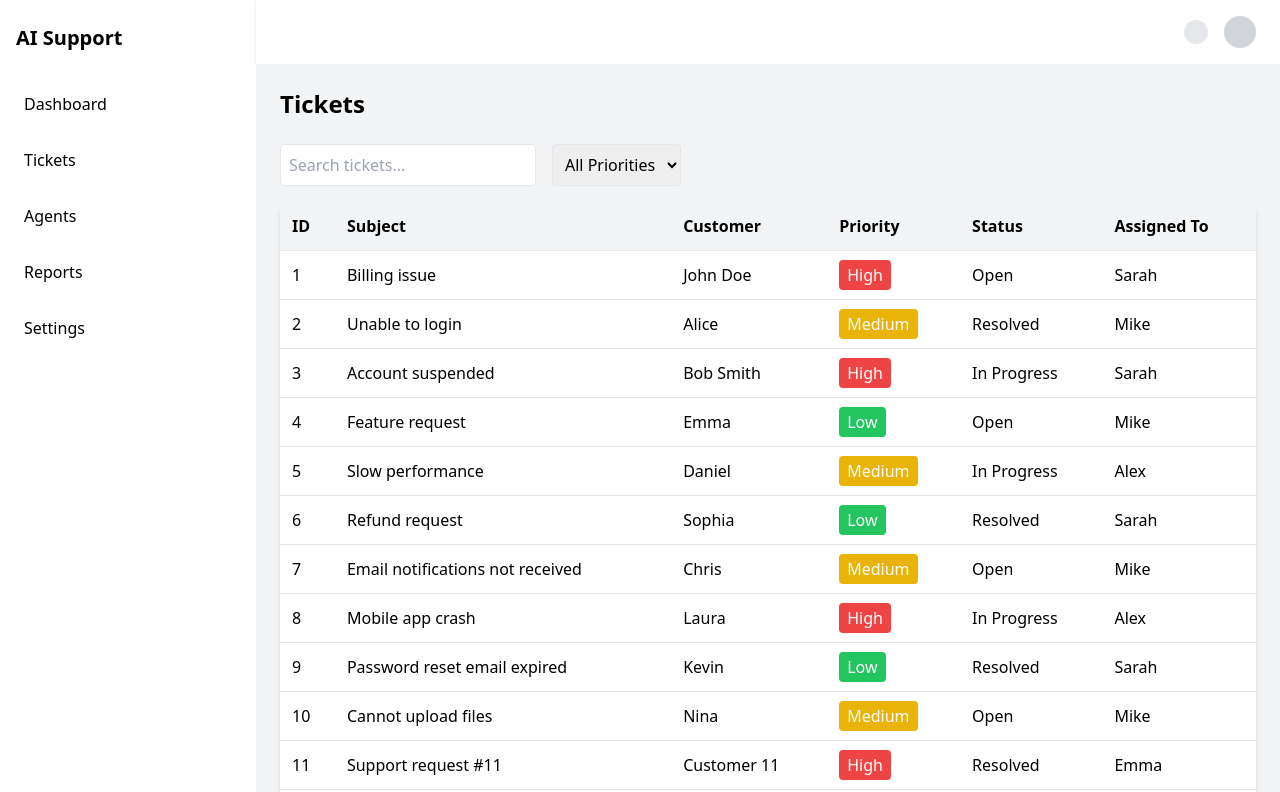
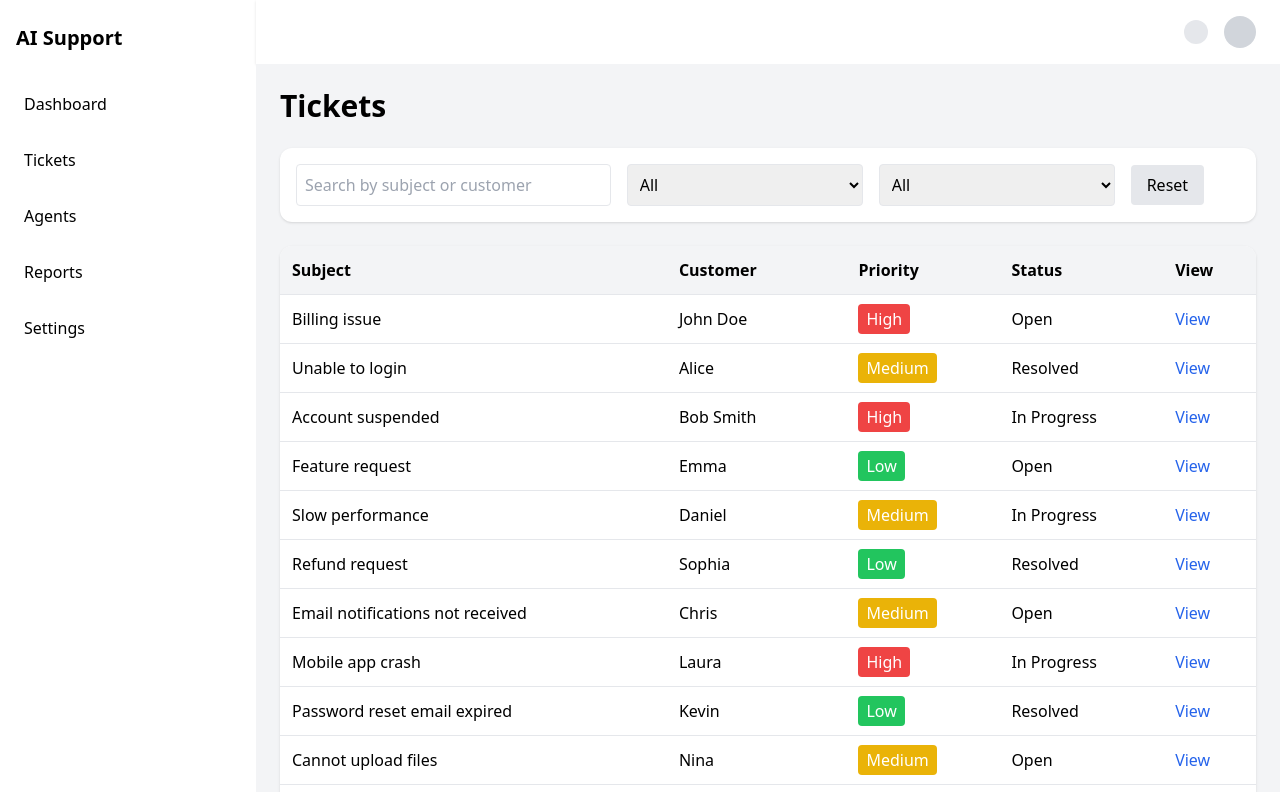
Before and after one commit to Amrutha1101/ai-support-dashboard, a React (Vite) app: page /tickets in a window 1280 px wide. Shown: the top 792 px of the page. Built offline with nearby package versions, Linux system fonts and the light colour scheme.

Commit message:
Add filters on tickets page

```diff
--- a/src/pages/Tickets.tsx
+++ b/src/pages/Tickets.tsx
@@ -1,57 +1,98 @@
 import { useState } from "react";
-import { tickets } from "../data/mockTickets";
+import { tickets as ticketData } from "../data/mockTickets";
+import { Link } from "react-router-dom";
 
 export default function Tickets() {
   const [search, setSearch] = useState("");
+  const [statusFilter, setStatusFilter] = useState("All");
+  const [priorityFilter, setPriorityFilter] = useState("All");
 
-  const filteredTickets = tickets.filter((ticket) =>
-    ticket.subject.toLowerCase().includes(search.toLowerCase()),
-  );
+  // FILTER LOGIC
+  const filteredTickets = ticketData.filter(ticket => {
+    const matchesSearch =
+      ticket.subject.toLowerCase().includes(search.toLowerCase()) ||
+      ticket.customer.toLowerCase().includes(search.toLowerCase());
+
+    const matchesStatus =
+      statusFilter === "All" || ticket.status === statusFilter;
+
+    const matchesPriority =
+      priorityFilter === "All" || ticket.priority === priorityFilter;
+
+    return matchesSearch && matchesStatus && matchesPriority;
+  });
 
   return (
-    <div>
-      <h1 className="text-2xl font-bold mb-6">Tickets</h1>
+    <div className="space-y-6">
+      <h1 className="text-3xl font-bold">Tickets</h1>
 
-      {/* Search + Filter Row */}
-      <div className="flex items-center gap-4 mb-4">
+      {/* SEARCH + FILTERS */}
+      <div className="bg-white p-4 rounded-xl shadow flex flex-col md:flex-row gap-4 items-center">
+        {/* Search */}
         <input
           type="text"
-          placeholder="Search tickets..."
+          placeholder="Search by subject or customer"
           value={search}
-          onChange={(e) => setSearch(e.target.value)}
-          className="p-2 border rounded w-64"
+          onChange={e => setSearch(e.target.value)}
+          className="border p-2 rounded w-full md:w-1/3"
         />
 
-        <select className="p-2 border rounded">
-          <option>All Priorities</option>
+        {/* Status Filter */}
+        <select
+          value={statusFilter}
+          onChange={e => setStatusFilter(e.target.value)}
+          className="border p-2 rounded w-full md:w-1/4"
+        >
+          <option>All</option>
+          <option>Open</option>
+          <option>In Progress</option>
+          <option>Resolved</option>
+        </select>
+
+        {/* Priority Filter */}
+        <select
+          value={priorityFilter}
+          onChange={e => setPriorityFilter(e.target.value)}
+          className="border p-2 rounded w-full md:w-1/4"
+        >
+          <option>All</option>
           <option>High</option>
           <option>Medium</option>
           <option>Low</option>
         </select>
+
+        {/* Reset Button */}
+        <button
+          onClick={() => {
+            setSearch("");
+            setStatusFilter("All");
+            setPriorityFilter("All");
+          }}
+          className="px-4 py-2 bg-gray-200 rounded hover:bg-gray-300"
+        >
+          Reset
+        </button>
       </div>
 
-      {/* Table */}
-      <div className="bg-white shadow-md rounded-lg overflow-hidden">
-        <table className="w-full text-left">
-          <thead>
-            <tr className="bg-gray-100 border-b">
-              <th className="p-3">ID</th>
+      {/* TICKETS TABLE */}
+      <div className="bg-white rounded-xl shadow overflow-hidden">
+        <table className="w-full border-collapse">
+          <thead className="bg-gray-100 text-left">
+            <tr>
               <th className="p-3">Subject</th>
               <th className="p-3">Customer</th>
               <th className="p-3">Priority</th>
               <th className="p-3">Status</th>
-              <th className="p-3">Assigned To</th>
+              <th className="p-3">View</th>
             </tr>
           </thead>
 
           <tbody>
-            {filteredTickets.map((ticket) => (
+            {filteredTickets.map(ticket => (
               <tr
                 key={ticket.id}
-                className="border-b hover:bg-gray-50 cursor-pointer"
-                onClick={() => (window.location.href = `/tickets/${ticket.id}`)}
+                className="border-t hover:bg-gray-50 cursor-pointer transition"
               >
-                <td className="p-3">{ticket.id}</td>
                 <td className="p-3">{ticket.subject}</td>
                 <td className="p-3">{ticket.customer}</td>
                 <td className="p-3">
@@ -60,17 +101,32 @@ export default function Tickets() {
                       ticket.priority === "High"
                         ? "bg-red-500"
                         : ticket.priority === "Medium"
-                          ? "bg-yellow-500"
-                          : "bg-green-500"
+                        ? "bg-yellow-500"
+                        : "bg-green-500"
                     }`}
                   >
                     {ticket.priority}
                   </span>
                 </td>
                 <td className="p-3">{ticket.status}</td>
-                <td className="p-3">{ticket.assignedTo}</td>
+                <td className="p-3">
+                  <Link
+                    to={`/tickets/${ticket.id}`}
+                    className="text-blue-600 hover:underline"
+                  >
+                    View
+                  </Link>
+                </td>
               </tr>
             ))}
+
+            {filteredTickets.length === 0 && (
+              <tr>
+                <td colSpan={5} className="p-6 text-center text-gray-500">
+                  No tickets found.
+                </td>
+              </tr>
+            )}
           </tbody>
         </table>
       </div>
--- a/src/utils/getInsights.ts
+++ b/src/utils/getInsights.ts
@@ -1,4 +1,4 @@
-import Ticket  from "../data/mockTickets";
+import {Ticket}  from "../data/mockTickets";
 
 export function getTicketInsights(tickets: Ticket[]) {
   const open = tickets.filter(t => t.status === "Open").length;
```
